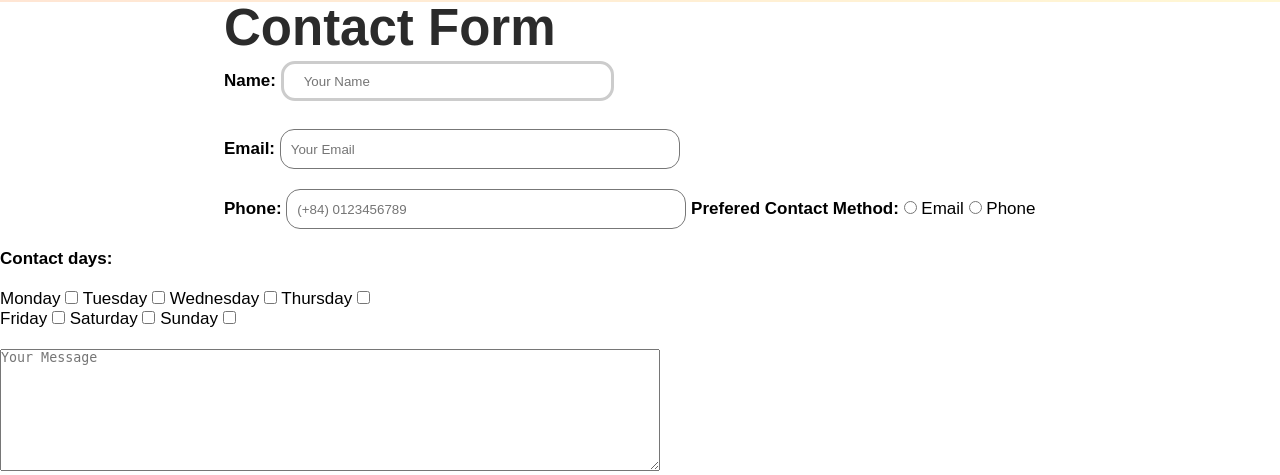
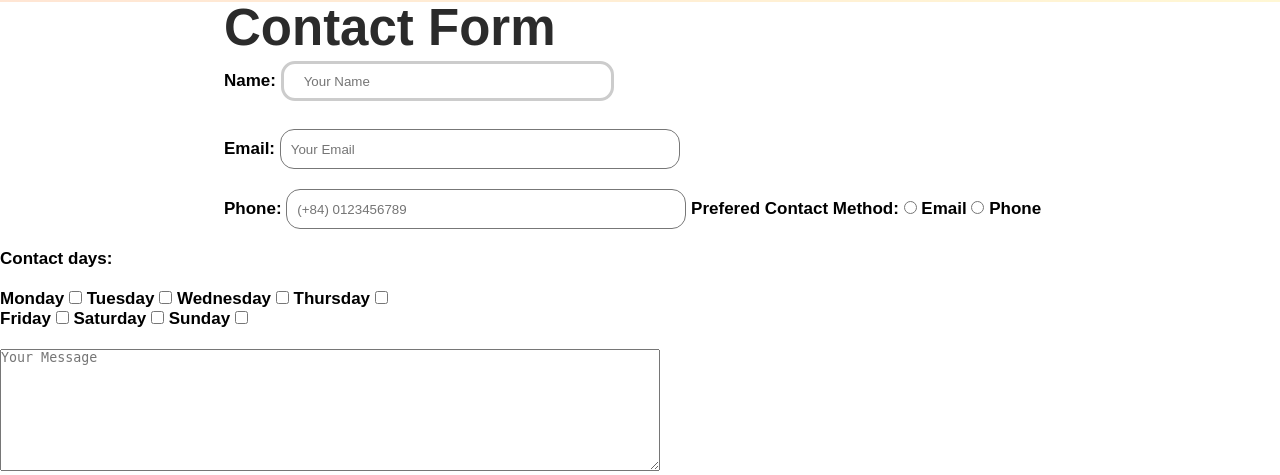
Before and after one commit to Nguyen-Huu-Huan/Mall-Project, a PHP site: page /contact.html in a window 1280 px wide. Shown: the part 834-1309 px from the top of the page. Run offline with PHP 8.4, Linux system fonts and the light colour scheme.

Commit message:
Update style.css

```diff
--- a/style.css
+++ b/style.css
@@ -89,6 +89,10 @@ h3 {
     color: #2b2b2b;
     font-weight: 600;
     font-size: 1.6rem;
+}
+
+label {
+  font-weight: bold;
 }
 
 .text-thin {
```
